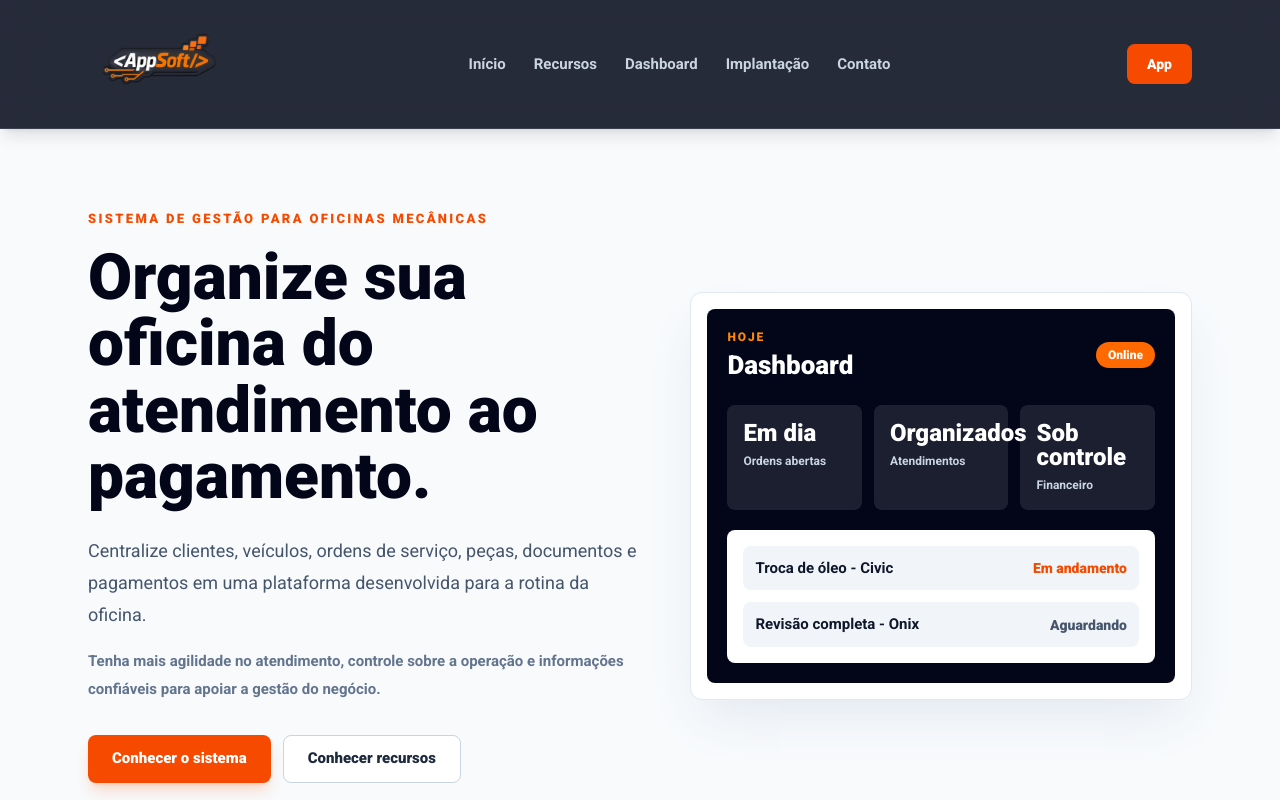
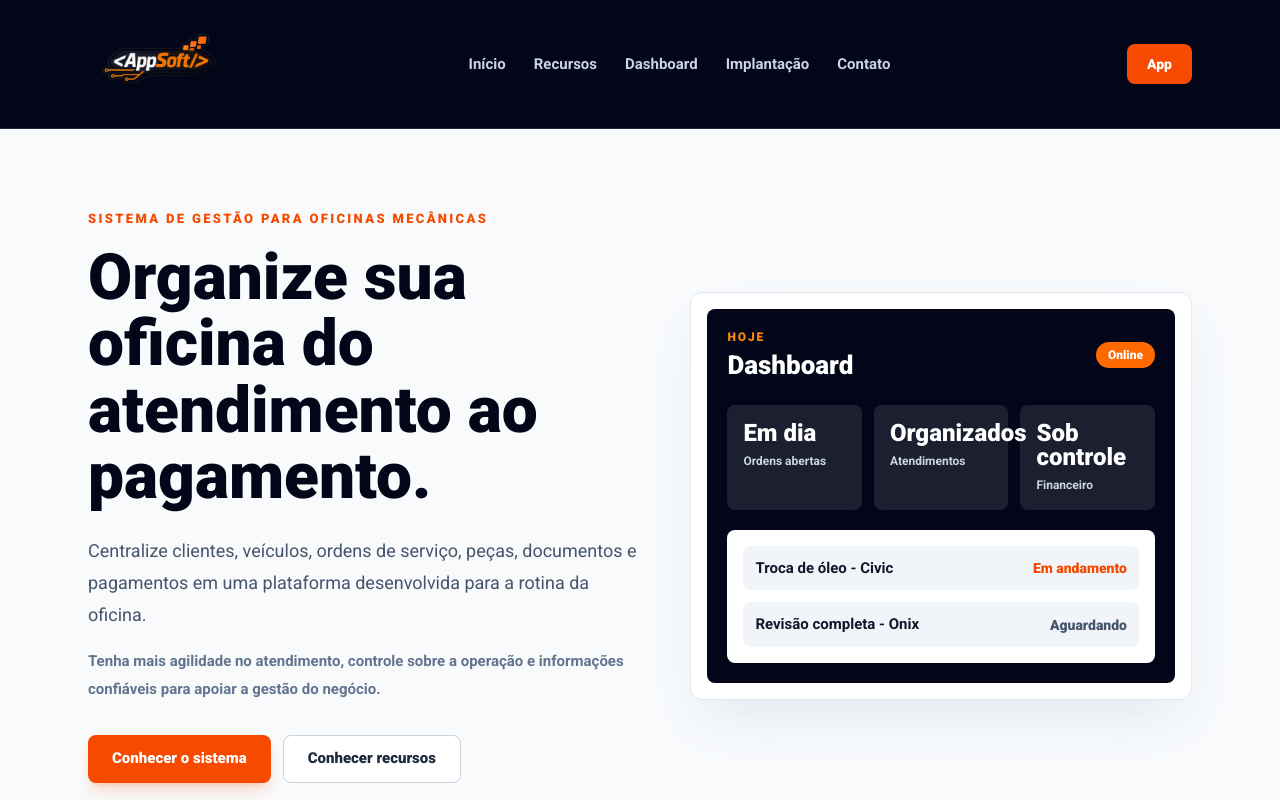
Before and after one commit to appsoft-lucio/oficinaAppSoft, a React (Vite) app in the folder frontend/: page / in a window 1280 px wide. Shown: the top 800 px of the page. Built offline with nearby package versions, Linux system fonts and the light colour scheme; no server answers.

Commit message:
ui: make home header translucent after scrolling

```diff
--- a/frontend/src/components/layout/Header.tsx
+++ b/frontend/src/components/layout/Header.tsx
@@ -1,10 +1,30 @@
+import { useEffect, useState } from 'react'
 import { Link } from 'react-router-dom'
 import logoAppSoft from '../../assets/logo-appsoft-orange-semFundo.png'
 import { navLinks } from '../../data/home'
 
 export default function Header() {
+  const [isScrolled, setIsScrolled] = useState(false)
+
+  useEffect(() => {
+    function handleScroll() {
+      setIsScrolled(window.scrollY > 16)
+    }
+
+    handleScroll()
+    window.addEventListener('scroll', handleScroll, { passive: true })
+
+    return () => window.removeEventListener('scroll', handleScroll)
+  }, [])
+
   return (
-    <header className="z-40 border-b border-slate-800 bg-slate-950 md:sticky md:top-0 md:border-white/10 md:bg-slate-950/85 md:shadow-lg md:shadow-slate-950/10 md:backdrop-blur-xl">
+    <header
+      className={`z-40 border-b bg-slate-950 transition-colors duration-300 md:sticky md:top-0 ${
+        isScrolled
+          ? 'border-slate-800 md:border-white/10 md:bg-slate-950/80 md:shadow-lg md:shadow-slate-950/10 md:backdrop-blur-xl'
+          : 'border-slate-800'
+      }`}
+    >
       <div className="mx-auto flex max-w-6xl items-center justify-between gap-5 px-5 py-4 sm:px-6">
         <Link aria-label="Ir para o início" to="/">
           <img
```
